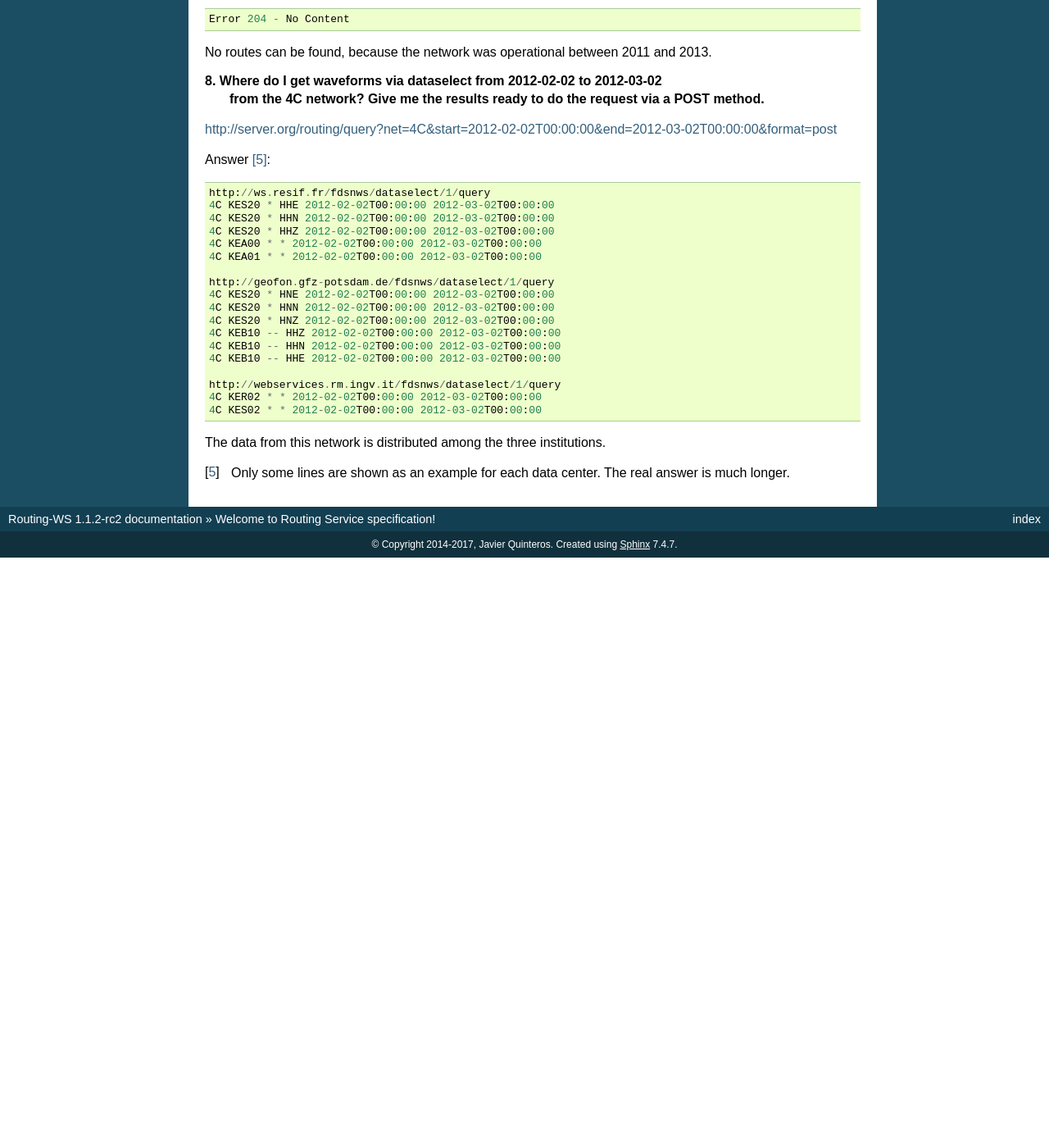
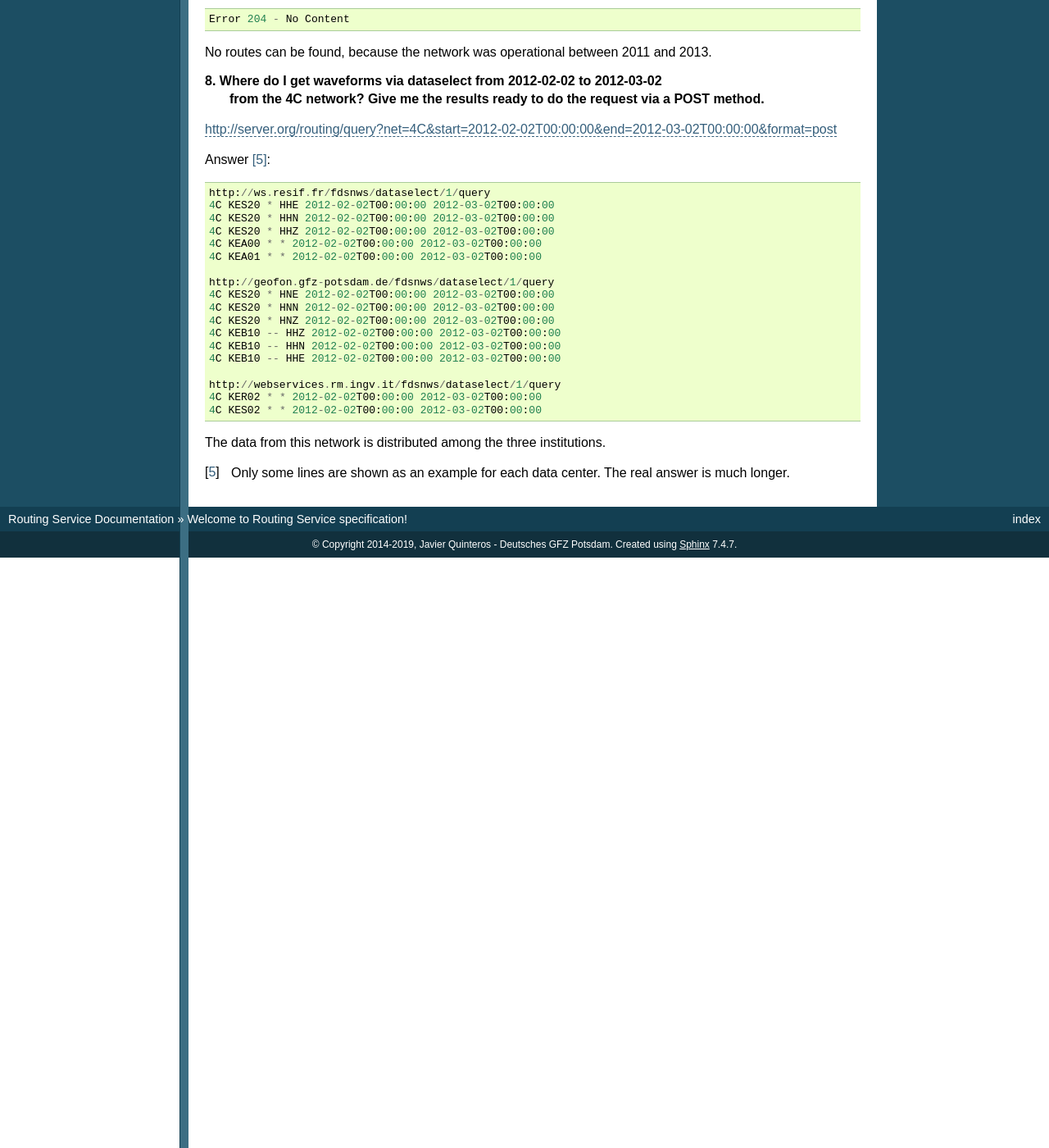
Before and after one commit to EIDA/routing, a Sphinx documentation site: the page built from doc/specification.rst, in a window 1280 px wide and 1400 px high, scrolled down 9743 px. Shown: the whole window at 82% size. Built offline with Sphinx 7.4.7, drawn with Linux system fonts in a browser that asks for light colours; before the commit the page ends 10423 px from its top, so only the background shows below that; some of the changed text lies outside the part shown.

Commit message:
Improve the output and options for ReadTheDocs.

```diff
--- a/doc/conf.py
+++ b/doc/conf.py
@@ -47,7 +47,8 @@
 
 # General information about the project.
 project = u'Routing-WS'
-copyright = u'2014-2017, Javier Quinteros'
+copyright = u'2014-2019, Javier Quinteros - Deutsches GFZ Potsdam'
+author = 'Javier Quinteros'
 
 # The version info for the project you're documenting, acts as replacement for
 # |version| and |release|, also used in various other places throughout the
@@ -107,14 +108,18 @@
 # Theme options are theme-specific and customize the look and feel of a theme
 # further.  For a list of options available for each theme, see the
 # documentation.
-# html_theme_options = {}
-
+html_theme_options = {
+    'collapsiblesidebar': True,
+    'externalrefs': True,
+    'navigation_depth': 2,
+    'issues_url': 'https://github.com/EIDA/routing/issues'
+}
 # Add any paths that contain custom themes here, relative to this directory.
 # html_theme_path = []
 
 # The name for this set of Sphinx documents.  If None, it defaults to
 # "<project> v<release> documentation".
-# html_title = None
+html_title = 'Routing Service Documentation'
 
 # A shorter title for the navigation bar.  Default is the same as html_title.
 # html_short_title = None
```
